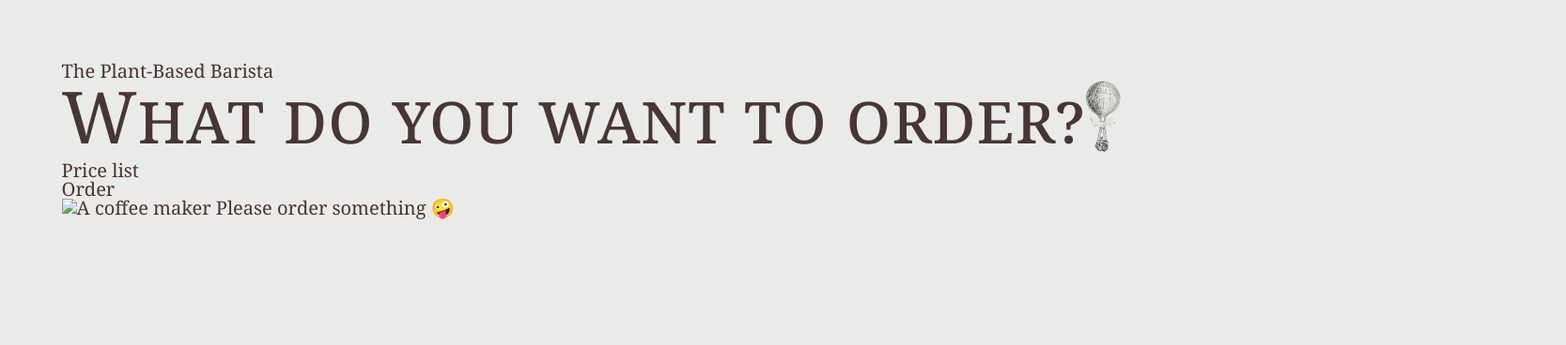
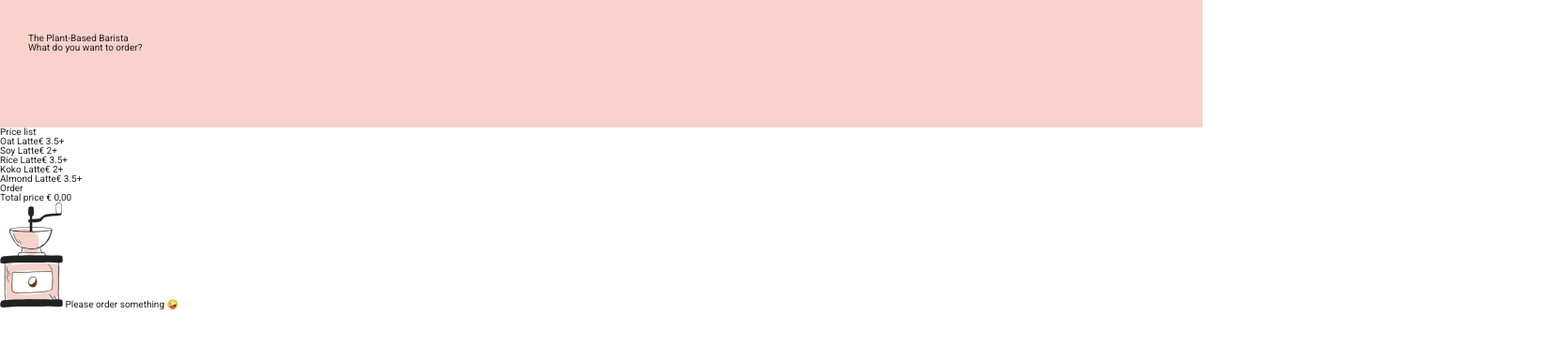
Before and after one commit to cielbrys/coffee, a website built with webpack: page src/index.html in a window 1280 px wide. Shown: the whole page at 94% size, 1667 px wide, since content can reach past the window. Built offline with nearby package versions, Linux system fonts and the light colour scheme; some packages are replaced by stand-ins of ours; files whose address does not match are found by name.

Commit message:
javaScript laad coffees in

```diff
--- a/src/css/header.css
+++ /dev/null
@@ -1,17 +0,0 @@
-h1 {
-  font-size: 3rem;
-  margin-bottom: 1rem;
-  color: color(var(--textColor) lightness(50%));
-  font-variant-caps: small-caps;
-  position: relative;
-
-  &::after {
-    content: "";
-    background-image: url("../assets/img/balloon.png");
-    background-size: contain;
-    background-repeat: no-repeat;
-    position: absolute;
-    height: 100%;
-    width: 40vw;
-  }
-}
--- /dev/null
+++ b/src/css/layout.css
@@ -0,0 +1,14 @@
+.layout {
+  font-family: Roboto, sans-serif;
+  color: var(--darkColor);
+}
+
+.header {
+  background-color: var(--mainColor);
+  height: 13.6rem;
+  width: 100%;
+}
+
+.header__titles {
+  padding: 3.6rem 3rem;
+}
--- a/src/css/reset.css
+++ b/src/css/reset.css
@@ -111,11 +111,13 @@ body {
   line-height: 1;
 }
 
-ol, ul {
+ol,
+ul {
   list-style: none;
 }
 
-blockquote, q {
+blockquote,
+q {
   quotes: none;
 }
 
--- a/src/index.js
+++ b/src/index.js
@@ -1,8 +1,49 @@
-import "./style.css";
-import { devineLog } from "./js/utility/helpers";
+import './style.css';
+import { devineLog } from './js/utility/helpers';
+import data from './assets/data/coffees.json';
 
-devineLog("Hey, ik ben een JS file");
-const arr = [1 , 2,  3];
+devineLog('Hey, ik ben een JS file');
+const arr = [1, 2, 3];
 
-const ES6Stuff = () => devineLog("Ik kan ES6 stuff aan", ...arr);
+const ES6Stuff = () => devineLog('Ik kan ES6 stuff aan', ...arr);
 ES6Stuff();
+
+console.log(data);
+
+const init = data => {
+  const $pricesList = document.querySelector('.prices__list');
+  data.coffees.forEach(coffee => {
+    if (coffee.plantbased === true) {
+      const $li = document.createElement('li');
+      $li.classList.add('price');
+      $li.dataset.id = `${coffee.id}`
+      $pricesList.appendChild($li);
+
+      const $a = document.createElement('a');
+      $a.classList.add('price__button');
+      $li.appendChild($a);
+
+      const $spanPriceWrp = document.createElement('span');
+      $spanPriceWrp.classList.add('price__button__wrapper');
+      $a.appendChild($spanPriceWrp);
+
+      const $spanName = document.createElement('span');
+      $spanName.classList.add('price__button__name');
+      $spanName.textContent = `${coffee.name}`;
+      $spanPriceWrp.appendChild($spanName);
+
+      const $spanPrice = document.createElement('span');
+      $spanPrice.classList.add('price__button__amount');
+      $spanPrice.textContent = `€ ${coffee.prices.medium}`;
+      $spanPriceWrp.appendChild($spanPrice);
+
+      const $spanPlus = document.createElement('span');
+      $spanPlus.classList.add('price__button__plus');
+      $spanPlus.textContent ='+';
+      $a.appendChild($spanPlus);
+
+    }
+  });
+};
+
+init(data);
--- a/src/style.css
+++ b/src/style.css
@@ -1,6 +1,6 @@
 @import "./css/reset.css";
 @import "./css/vars.css";
-@import "./css/header.css";
+@import "./css/layout.css";
 
 html {
   box-sizing: border-box;
@@ -14,58 +14,5 @@ html {
 }
 
 body {
-  font-size: 2rem;
-  font-family: Georgia;
-  /* [TODOLABO]: maak gebruik van de --margin variabele */
-  padding: calc((2rem * 2) + 2vw); /* [TODOLABO]: fyi, dit is een voorbeeld van reduced calc test: bekijk output in gebundelde CSS */
-  /* [TODOLABO]: maak gebruik van de backgroundColor variabele */
-  background-color: #eaeae9;
-  /* [TODOLABO]: maak gebruik van de textColor variabele */
-  color: #463636;
+ background-color: white;
 }
-
-/** Dit is hier wat commentaar, dat er uit moet in production**/
-
-p {
-  line-height: calc(1.8);
-}
-
-strong {
-  font-weight: bold;
-
-  @nest p & {
-    /** [TODOLABO]: enkel om @nest  voorbeeld aan te halen, je hoeft niets aan te passen **/
-    color: darkorange;
-  }
-}
-
-.nadar-img {
-  filter: grayscale(100%);
-  margin: 1rem auto;
-  display: block;
-  width: 50vw;
-}
-
-.nadar-img:hover {
-  filter: none;
-}
-/** [TODOLABO]: maak gebruik van &:hover in .nadar-img (nesting) ipv .nadar-img:hover */
-
-footer {
-  background-image: url("assets/img/nadar.svg");
-  background-repeat: repeat-x;
-  background-position: bottom;
-  background-size: 10vw;
-  height: 7rem;
-}
-
-.hide {
-  display: none;
-}
-
-/** [TODOLABO]: maak gebruik van nieuwe media query syntax */
-@media screen and (min-width: 500px) {
-  h1 {
-    font-size: 6vw;
-  }
-}
```
Also changed, not shown: src/assets/data/coffees.json (renamed from src/coffees.json), src/assets/img/balloon.png (deleted), src/assets/img/coffee-maker.jpg (added), src/assets/img/coffee-maker@2x.jpg (added), src/assets/img/nadar.jpg (deleted), src/assets/img/nadar.svg (deleted), src/assets/img/nadar50.jpg (deleted), src/assets/img/nadar75.jpg (deleted), src/assets/img/sun.svg (deleted), src/js/utility/helpers.js (line endings or trailing spaces).
